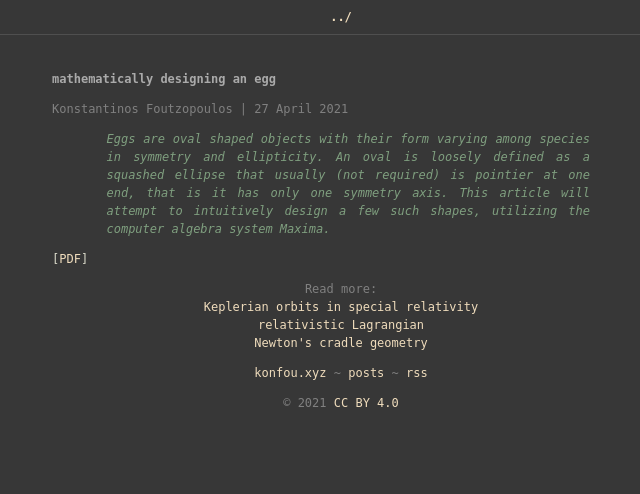
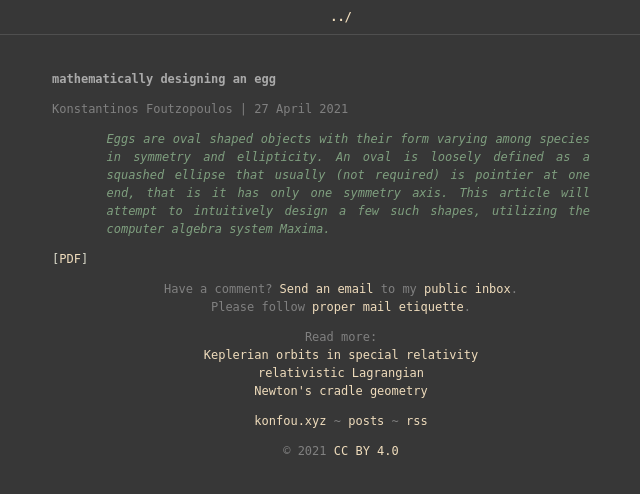
Before and after one commit to konfou/konfou.github.io, a Jekyll site: the page built from _posts/2021-04-27-mathematically-designing-an-egg.md, in a window 1280 px wide. Shown: the top 494 px of the page, without its empty margins (299-939 px from the left). Built offline with Jekyll 4.4.1, drawn with Linux system fonts in a browser that asks for light colours.

Commit message:
post layout: add public inbox

```diff
--- a/_layouts/post.html
+++ b/_layouts/post.html
@@ -24,6 +24,12 @@ layout: blog
 
 <footer>
   <p>
+    Have a comment?
+    <a href="mailto:~konfou/public-inbox@lists.sr.ht?Subject=Re: {{ page.title }}">Send an email</a>
+    to my <a href="https://lists.sr.ht/~konfou/public-inbox">public inbox</a>.<br>
+    Please follow <a href="https://man.sr.ht/lists.sr.ht/etiquette.md">proper mail etiquette</a>.
+  </p>
+  <p>
     Read more:<br>
     {% for related in site.related_posts limit: 3 %}
     <a href="{{ related.url }}">{{ related.title }}</a><br>
--- a/_sass/site.scss
+++ b/_sass/site.scss
@@ -91,6 +91,7 @@ a {
 }
 
 footer {
+  @include container;
   @extend .muted;
   p {
     line-height: 1.5em;
```
